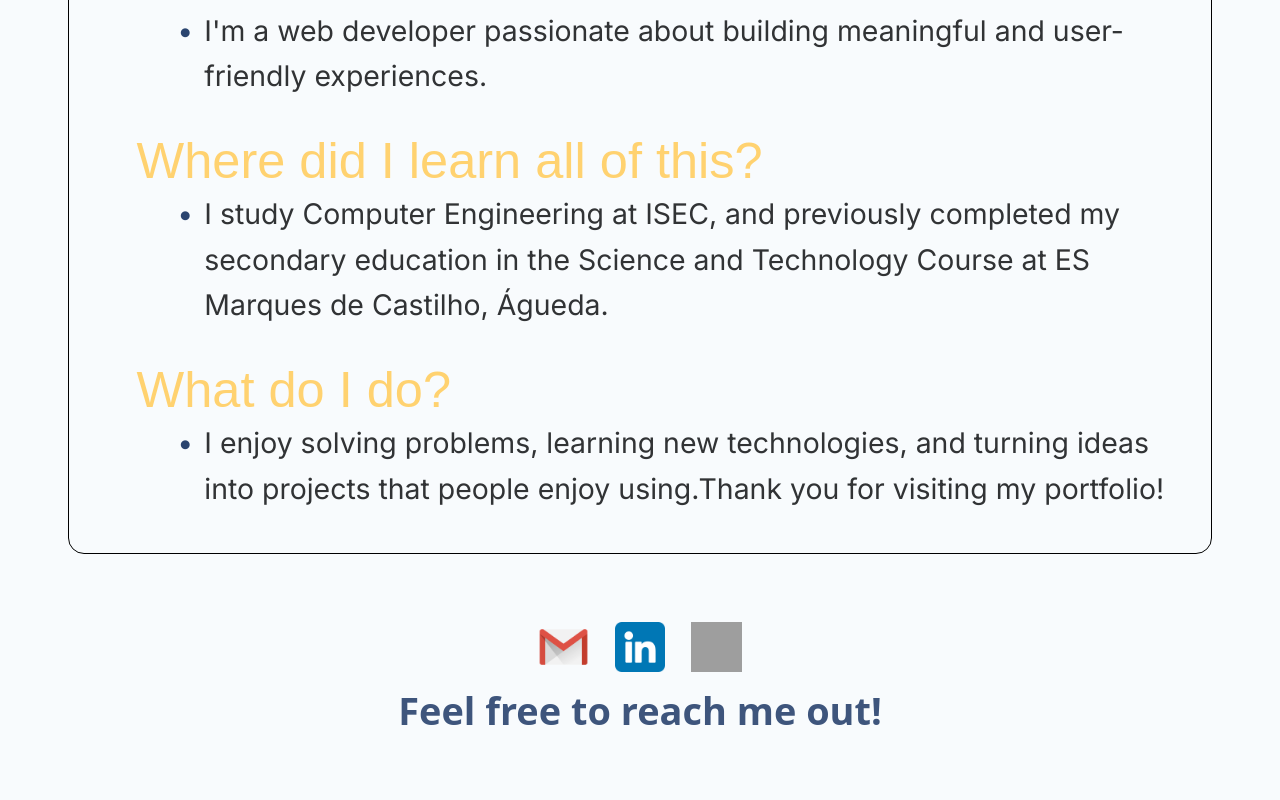
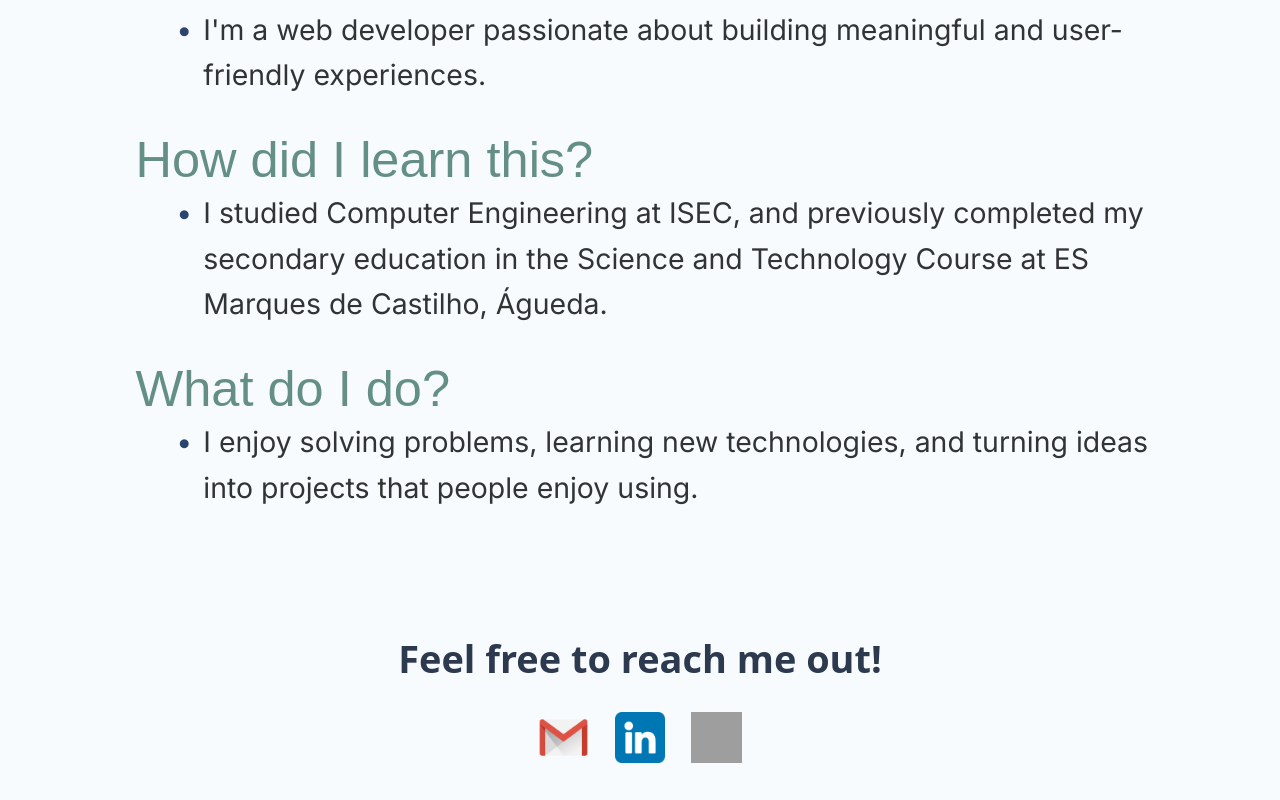
Before and after one commit to W1ntryPT/Web_Portofolio, a React (Create React App) app in the folder web_portfolio/: page / in a window 1280 px wide. Shown: the part 2780-3580 px from the top of the page. Built offline with nearby package versions, Linux system fonts and the light colour scheme; grey boxes are pictures that could not be loaded; a web font is replaced by a local one.

Commit message:
fix: general improvement

```diff
--- a/web_portfolio/src/assets/data/texts.json
+++ b/web_portfolio/src/assets/data/texts.json
@@ -18,10 +18,10 @@
             "title":"About",
             "intro":"Who am I?",
             "introText": "I'm a web developer passionate about building meaningful and user-friendly experiences.",
-            "formation":"Where did I learn all of this?",
-            "formationText" : "I study Computer Engineering at ISEC, and previously completed my secondary education in the Science and Technology Course at ES Marques de Castilho, Águeda.",
+            "formation":"How did I learn this?",
+            "formationText" : "I studied Computer Engineering at ISEC, and previously completed my secondary education in the Science and Technology Course at ES Marques de Castilho, Águeda.",
             "more":"What do I do?",
-            "moreText":"I enjoy solving problems, learning new technologies, and turning ideas into projects that people enjoy using.Thank you for visiting my portfolio!",
+            "moreText":"I enjoy solving problems, learning new technologies, and turning ideas into projects that people enjoy using.",
             "linkedin": "www.linkedin.com/in/diogo-ferreira-b422b2350",
             "email" : "diogoalexf@gmail.com",
             "github" : "https://github.com/W1ntryPT",
@@ -55,9 +55,9 @@
             "intro":"Quem sou?",
             "introText": "Sou um desenvolvedor web apaixonado por criar experiências significativas e fáceis de usar.",
             "formation":"Onde estudei?",
-            "formationText" : "Estudo Engenharia Informática no ISEC e concluí anteriormente o ensino secundário no Curso de Ciências e Tecnologias na ES Marques de Castilho, Águeda.",
+            "formationText" : "Estudei Engenharia Informática no ISEC e concluí anteriormente o ensino secundário no Curso de Ciências e Tecnologias na ES Marques de Castilho, Águeda.",
             "more":"O quê gosto de fazer?",
-            "moreText":"Gosto de resolver problemas, aprender novas tecnologias e transformar ideias em projetos que as pessoas apreciem utilizar. Obrigado por visitares o meu portfólio!",
+            "moreText":"Gosto de resolver problemas, aprender novas tecnologias e transformar ideias em projetos que as pessoas apreciem utilizar.",
             "linkedin": "www.linkedin.com/in/diogo-ferreira-b422b2350",
             "email" : "diogoalexf@gmail.com",
             "github" : "https://github.com/W1ntryPT",
--- a/web_portfolio/src/components/Sections/About/about.css
+++ b/web_portfolio/src/components/Sections/About/about.css
@@ -12,8 +12,8 @@
 }
 
 #about .content{
-    border: 1px solid black;
-    border-radius: 16px;
+    /*border: 1px solid black;
+    border-radius: 16px*/
     padding:  var(--spacing-s) var(--spacing-l);
     text-align: left;
     padding: var(--spacing-l);
@@ -25,6 +25,7 @@
   display: flex;
   flex-direction: column;
   justify-content: center;
+  gap:var(--spacing-l);
 }
 
 .contact-section .contact-icon{
@@ -49,7 +50,7 @@
 .contact-text{
   margin-top: var(--spacing-s);
   font-size: var(--fs-500);
-  color: var(--primary-color-400);
+  color: var(--primary-color-700);
   text-align: center;
   opacity: 0.9;
 }
@@ -68,7 +69,7 @@
 }
 
 #about .content h5 {
-  color: var(--accent-color-300);
+  color: var(--secondary-color-400);
 }
 
 #about .content .aboutText {
--- a/web_portfolio/src/components/Sections/About/about.jsx
+++ b/web_portfolio/src/components/Sections/About/about.jsx
@@ -37,6 +37,11 @@ function About(){
             </ul>
 
         <div className="contact-section">
+            <div className="contact-text">
+                <b>
+                    {txt.contact}
+                </b>
+            </div>
             <div className="contact-icon">
                 <a
                     href={`mailto:${txt.email}`}
@@ -64,11 +69,6 @@ function About(){
                     <img src={`/Web_Portofolio//imgs/contacts/${txt.images.github}`} alt={txt.images.github} link />
                 </a>
             </div>
-            <div className="contact-text">
-                <b>
-                    {txt.contact}
-                </b>
-            </div>
         </div>
         </section>
     );
```
